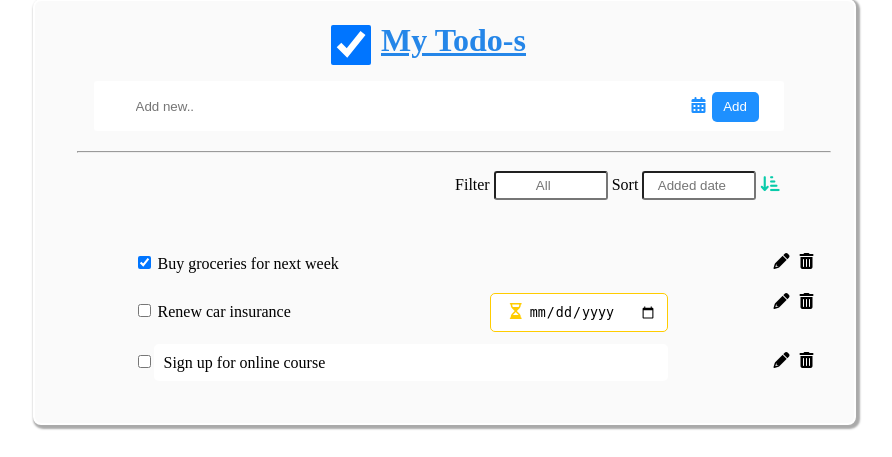
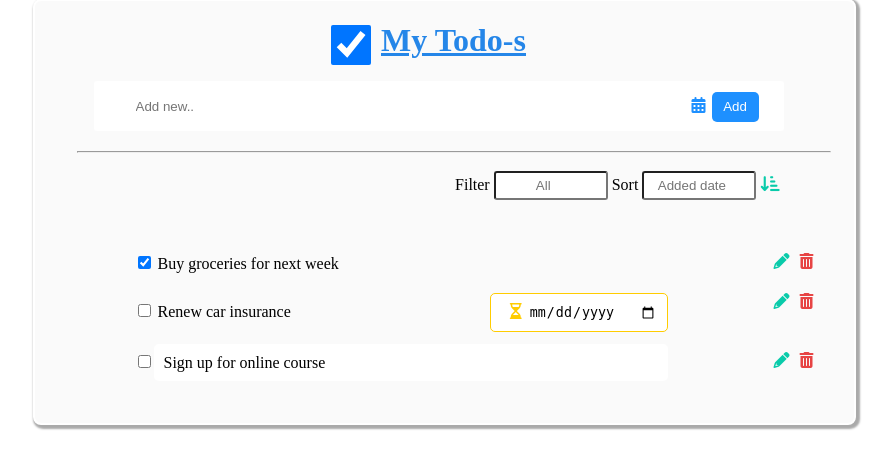
Before and after one commit to humphreyokoth/todo-assignement, a PHP site: page /todo.html in a window 1280 px wide. Shown: the part 101-558 px from the top of the page, without its empty margins (196-1088 px from the left). Run offline with PHP 8.4, Linux system fonts and the light colour scheme; some libraries are stand-ins or nearby versions.

Commit message:
Feat:styling

```diff
--- a/style.css
+++ b/style.css
@@ -118,9 +118,11 @@ ul {
 i.fa-solid.fa-trash-can {
   float: right;
   padding-left: 10px;
+  color: #e21111c7;
 }
 i.fa-solid.fa-pencil {
   float: right;
+  color: #09cbaa;;
 }
 i.fa-regular.fa-hourglass-half.icon {
   position: absolute;
```
